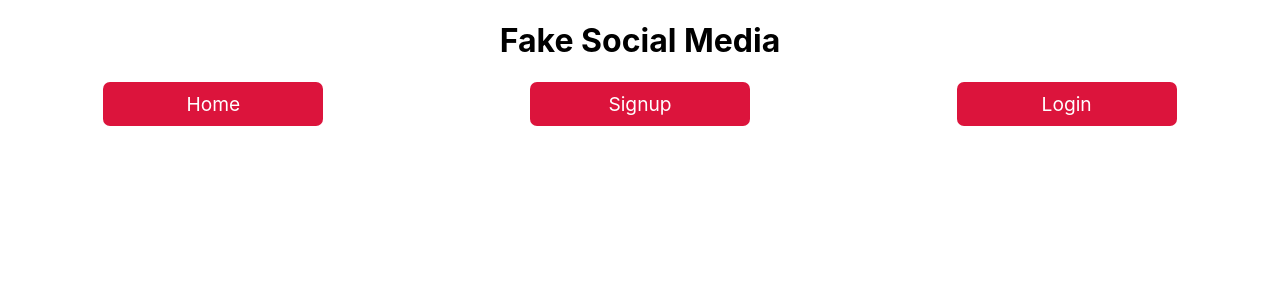
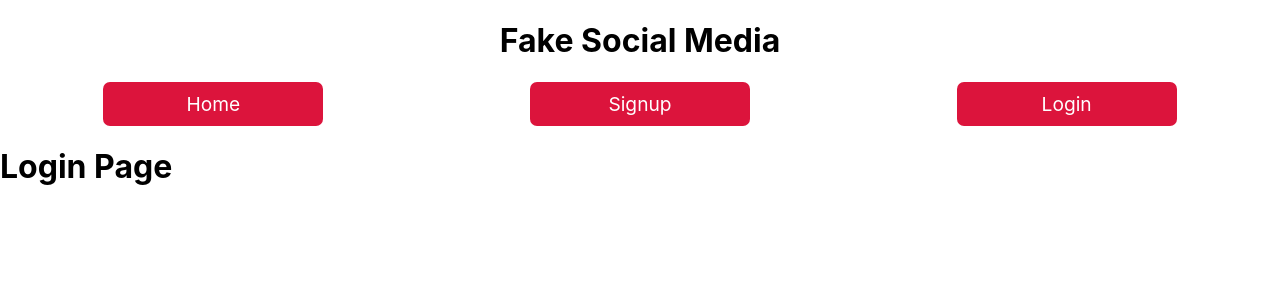
Before and after one commit to AbdulSaid/socialfrontend, a React (Create React App) app: page /login in a window 1280 px wide. Shown: the top 300 px of the page. Built offline with nearby package versions, Linux system fonts and the light colour scheme.

Commit message:
Create Login and Signup Page

```diff
--- a/src/App.js
+++ b/src/App.js
@@ -2,17 +2,19 @@ import "./App.css";
 import { Routes, Route } from "react-router-dom";
 import Navigation from "./Components/Navigation";
 import Home from "./Pages/Home";
-import Auth from "./Pages/Auth";
 import Dashboard from "./Pages/Dashboard";
+import Login from "./Pages/Login";
+import Signup from "./Pages/Signup";
 
 function App() {
   return (
     <>
       <Navigation />
       <Routes>
-        <Route exact path="/" component={Home} />
-        <Route path="/auth/:form" component={Auth} />
-        <Route path="/dashboard" component={Dashboard} />
+        <Route exact path="/" element={<Home />} />
+        <Route path="/login" element={<Login />} />
+        <Route path="/signup" element={<Signup />} />
+        <Route path="/dashboard" element={<Dashboard />} />
       </Routes>
     </>
   );
--- a/src/Components/Navigation.jsx
+++ b/src/Components/Navigation.jsx
@@ -9,10 +9,10 @@ function Navigation() {
         <Link to="/">
           <div>Home</div>
         </Link>
-        <Link to="/auth/signup">
+        <Link to="/signup">
           <div>Signup</div>
         </Link>
-        <Link to="/auth/login">
+        <Link to="/login">
           <div>Login</div>
         </Link>
       </nav>
--- /dev/null
+++ b/src/Pages/Login.jsx
@@ -0,0 +1,11 @@
+import React from "react";
+
+function Login() {
+  return (
+    <div>
+      <h1>Login Page</h1>
+    </div>
+  );
+}
+
+export default Login;
--- a/src/Pages/Auth.jsx
+++ b/src/Pages/Signup.jsx
@@ -1,11 +1,11 @@
 import React from "react";
 
-function Auth() {
+function Signup() {
   return (
     <div>
-      <h1>Auth</h1>
+      <h1>Sign Up</h1>
     </div>
   );
 }
 
-export default Auth;
+export default Signup;
```
